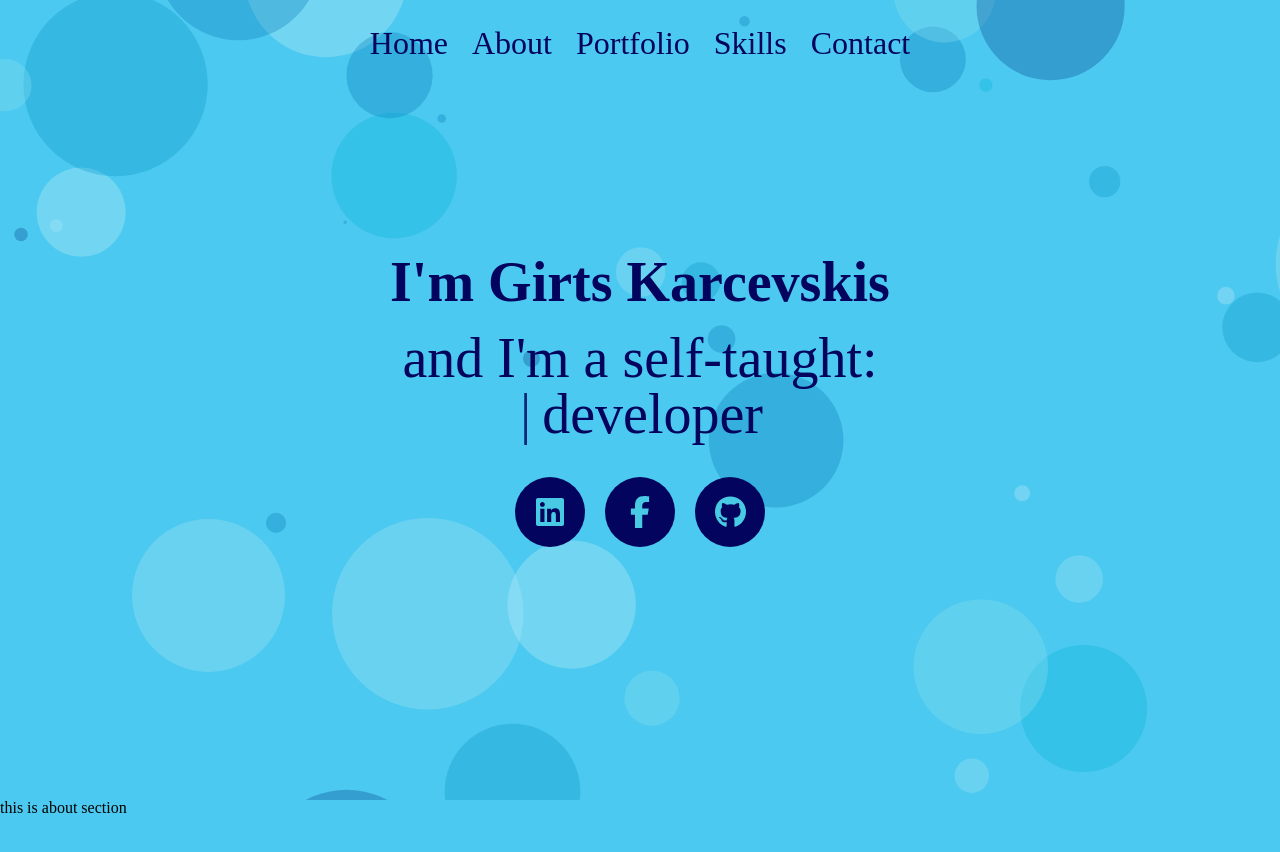
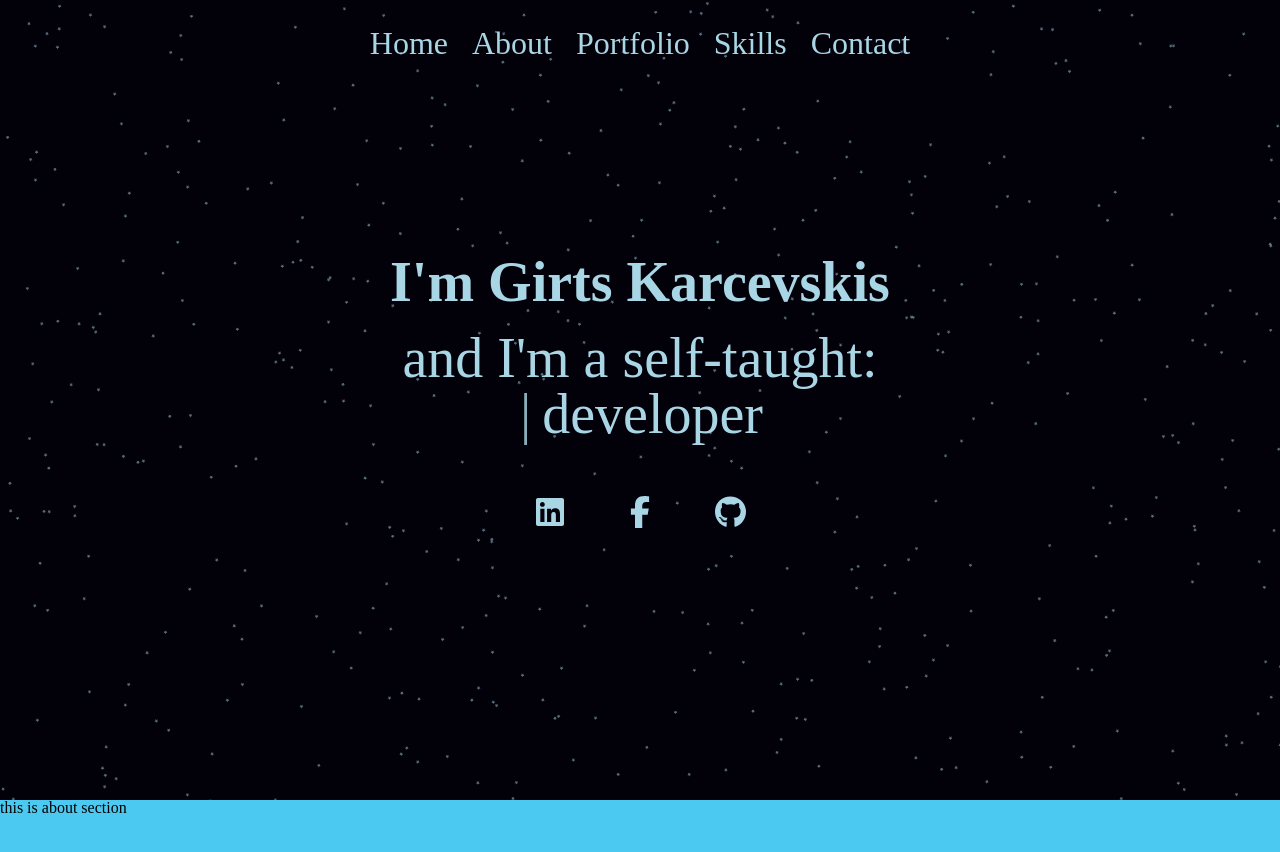
Before and after one commit to girts521/react-portfolio, a React (Create React App) app: page / in a window 1280 px wide. Shown: the top 852 px of the page. Built offline with nearby package versions, Linux system fonts and the light colour scheme.

Commit message:
stars theme

```diff
--- a/src/components/Main/Header/HeaderParticles.tsx
+++ b/src/components/Main/Header/HeaderParticles.tsx
@@ -3,27 +3,19 @@ import Particles from "react-tsparticles";
 import styles from './particles.module.css'
 
 const HeaderParticles = () => {
-//   const particlesInit = (main:any) => {
-//     console.log(main);
 
-//   };
-
-//   const particlesLoaded = (container:any) => {
-//     console.log(container);
-//   };
   return (
 
     <Particles  className={styles.tsparticles}
       id="tsparticles"
-    //   init={particlesInit}
-    //   loaded={particlesLoaded}
+
       height={'100vh'}
       width={'100%'}
       options={{
         fullScreen: false,
         background: {
           color: {
-            value: "#4cc9f0",
+            value: "#02010a",
           },
         },
         fpsLimit: 60,
@@ -57,7 +49,7 @@ const HeaderParticles = () => {
         },
         particles: {
           color: {
-            value: ["#023e8a","#0077b6", "#0077b6", "#0096c7", "#00b4d8", "#90e0ef", "#ade8f4", "#caf0f8"]
+            value: '#a9d6e5'
           },
           links: {
             enable: false
@@ -78,17 +70,17 @@ const HeaderParticles = () => {
               enable: true,
               area: 800,
             },
-            value: 30,
+            value: 400,
           },
           opacity: {
-            value: 0.3,
+            value: 0.5,
           },
           shape: {
-            type: "circle",
+            type: "star",
           },
           size: {
             random: true,
-            value: 100
+            value: 1
           },
         },
         detectRetina: true,
--- a/src/components/Main/Header/linkBubbles.module.css
+++ b/src/components/Main/Header/linkBubbles.module.css
@@ -19,8 +19,8 @@
     border-radius: 50%;
     height: 50px;
     width: 50px;
-    background-color: #03045e;
-    color: #48cae4;
+    background-color: #02010a;
+    color: #a9d6e5;
 }
 
 @media(min-width: 768px){
--- a/src/components/Main/main.module.css
+++ b/src/components/Main/main.module.css
@@ -5,7 +5,7 @@
     align-items: center;
     height: 100vh;
     position: relative;
-    color: #03045e;
+    color: #a9d6e5;
 }
 
 .header{
--- a/src/components/Nav/nav.module.css
+++ b/src/components/Nav/nav.module.css
@@ -4,7 +4,7 @@
 
 a{
     text-decoration: none;
-    color: #03045e;
+    color: #a9d6e5;
 }
 
 .container {
```
